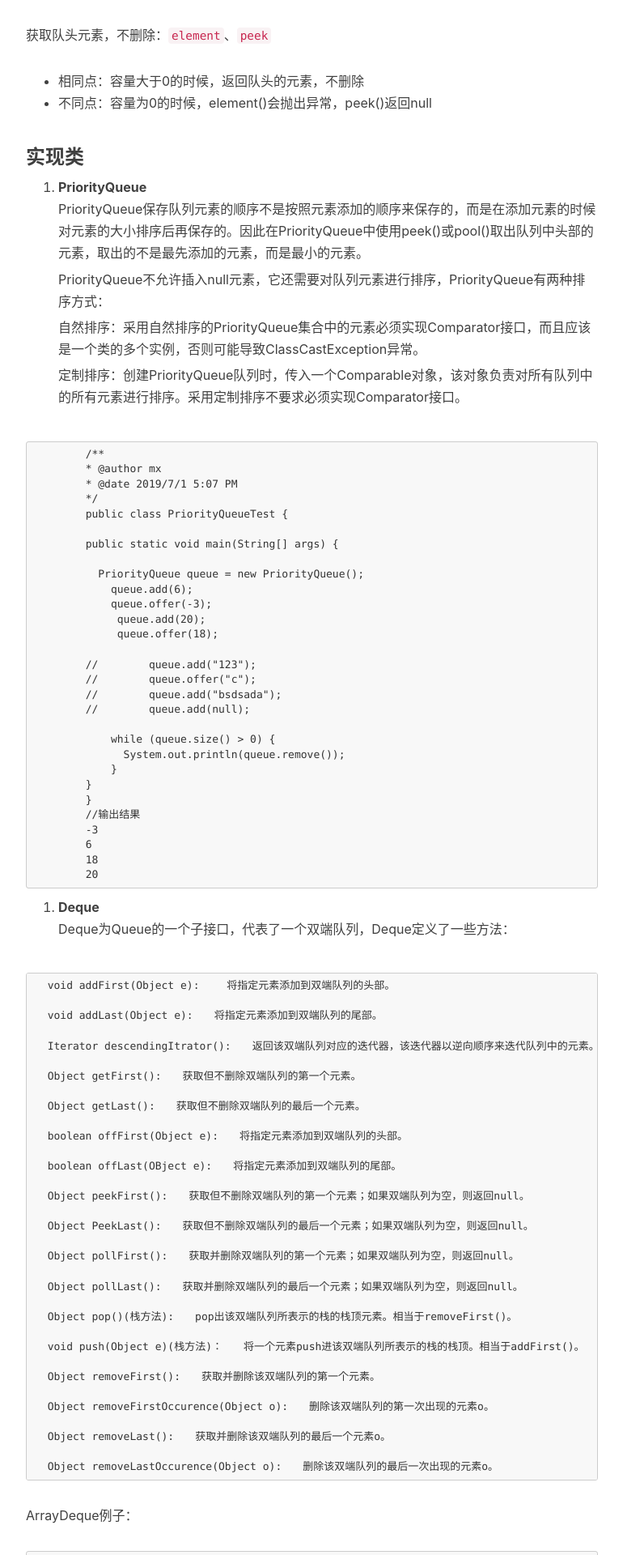
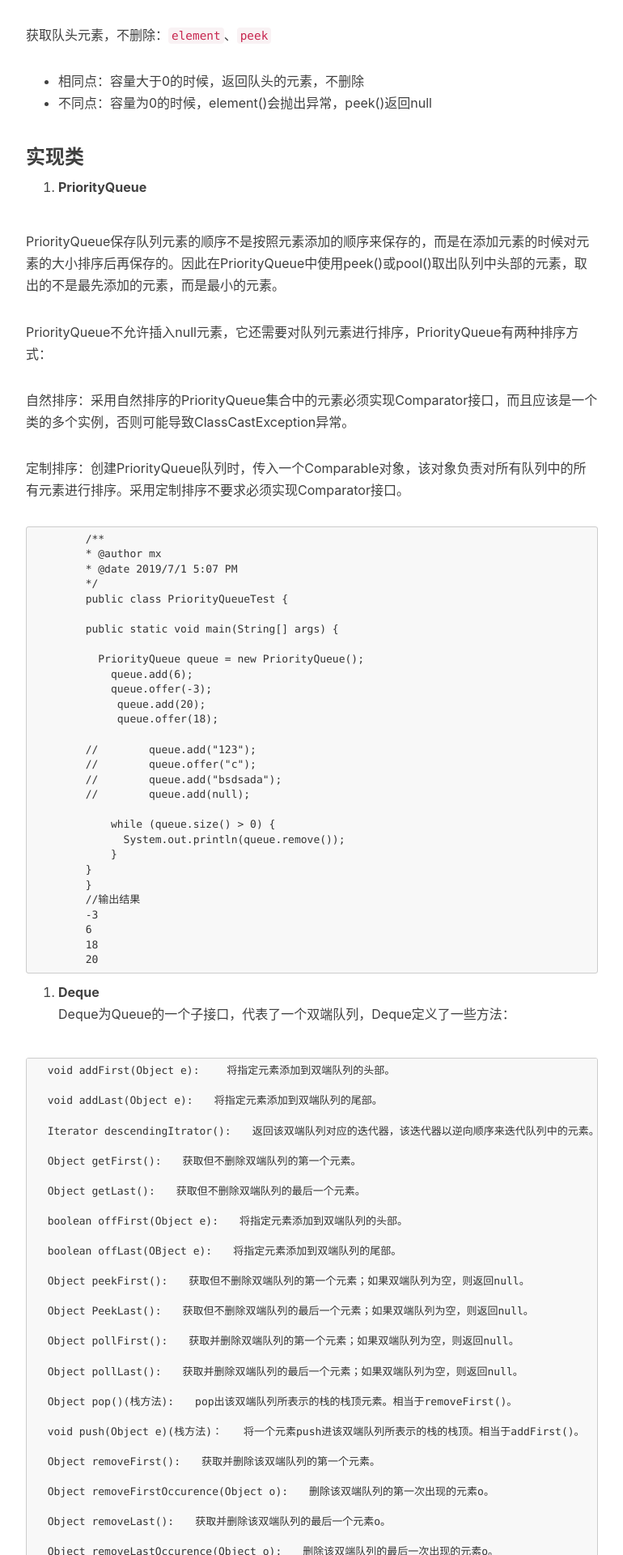
Before and after one commit to mxjesse/mxjesse.github.io, a Jekyll site: the page built from _posts/2019-07-01-Java Queue详解.md, in a window 1280 px wide. Shown: the part 1395-3315 px from the top of the page at 81% size, without its empty margins (233-1003 px from the left). Built offline with Jekyll 4.4.1, drawn with Linux system fonts in a browser that asks for light colours; nearby versions of some CDN libraries; our own code applies the rules of GitHub Pages for plain Markdown files; comment, search, counter and statistics services are not loaded.

Commit message:
20190701提交文章修改

````diff
--- a/_posts/2019-07-01-Java Queue详解.md
+++ b/_posts/2019-07-01-Java Queue详解.md
@@ -43,13 +43,14 @@ public interface Queue<E> extends Collection<E> {
 
 ### 实现类
 1. **PriorityQueue**
-PriorityQueue保存队列元素的顺序不是按照元素添加的顺序来保存的，而是在添加元素的时候对元素的大小排序后再保存的。因此在PriorityQueue中使用peek()或pool()取出队列中头部的元素，取出的不是最先添加的元素，而是最小的元素。
 
-	PriorityQueue不允许插入null元素，它还需要对队列元素进行排序，PriorityQueue有两种排序方式：
+  PriorityQueue保存队列元素的顺序不是按照元素添加的顺序来保存的，而是在添加元素的时候对元素的大小排序后再保存的。因此在PriorityQueue中使用peek()或pool()取出队列中头部的元素，取出的不是最先添加的元素，而是最小的元素。
 
-	自然排序：采用自然排序的PriorityQueue集合中的元素必须实现Comparator接口，而且应该是一个类的多个实例，否则可能导致ClassCastException异常。
+  PriorityQueue不允许插入null元素，它还需要对队列元素进行排序，PriorityQueue有两种排序方式：
 
-	定制排序：创建PriorityQueue队列时，传入一个Comparable对象，该对象负责对所有队列中的所有元素进行排序。采用定制排序不要求必须实现Comparator接口。
+  自然排序：采用自然排序的PriorityQueue集合中的元素必须实现Comparator接口，而且应该是一个类的多个实例，否则可能导致ClassCastException异常。
+
+  定制排序：创建PriorityQueue队列时，传入一个Comparable对象，该对象负责对所有队列中的所有元素进行排序。采用定制排序不要求必须实现Comparator接口。
 
   ```
 	/**
````
